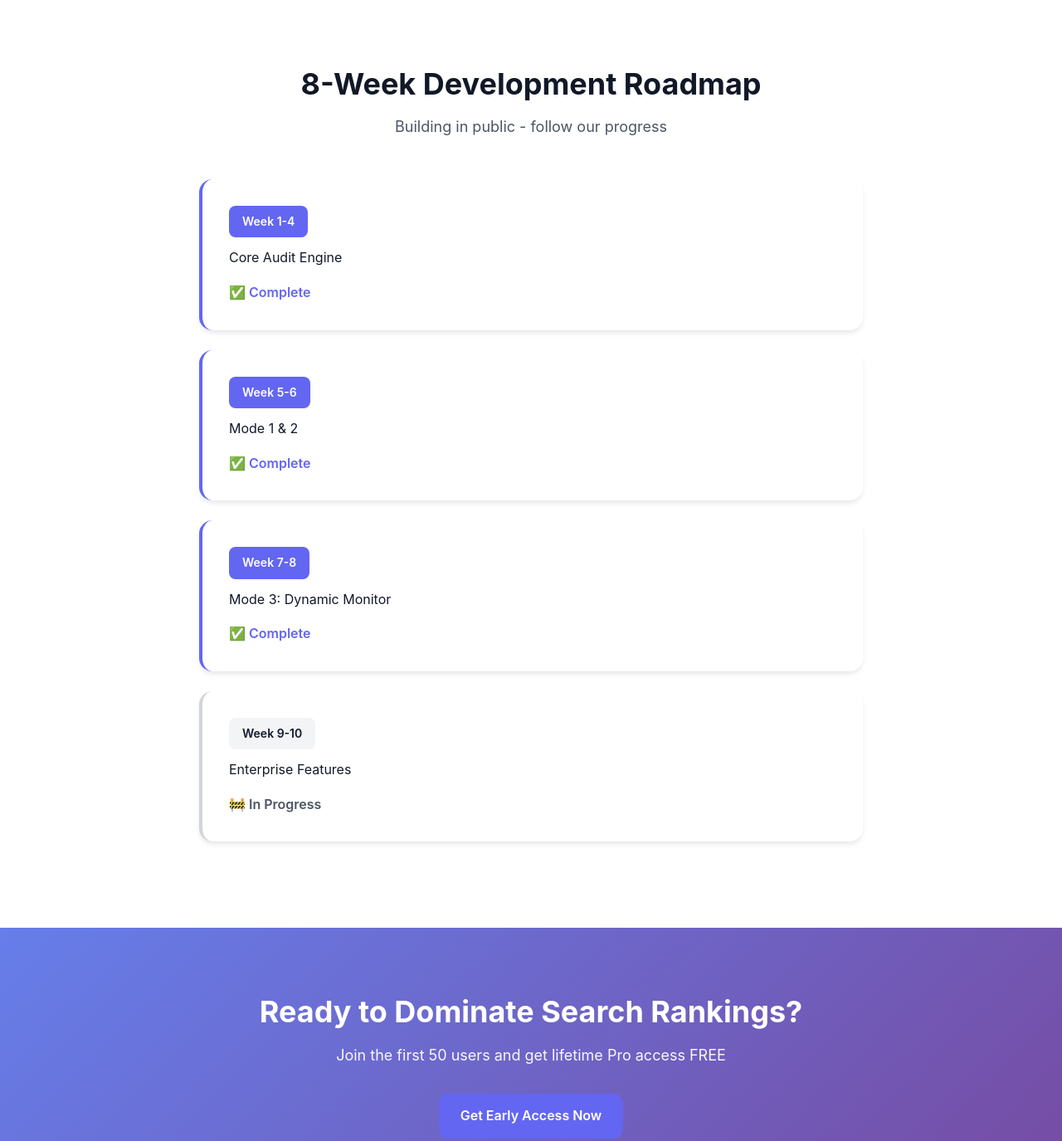
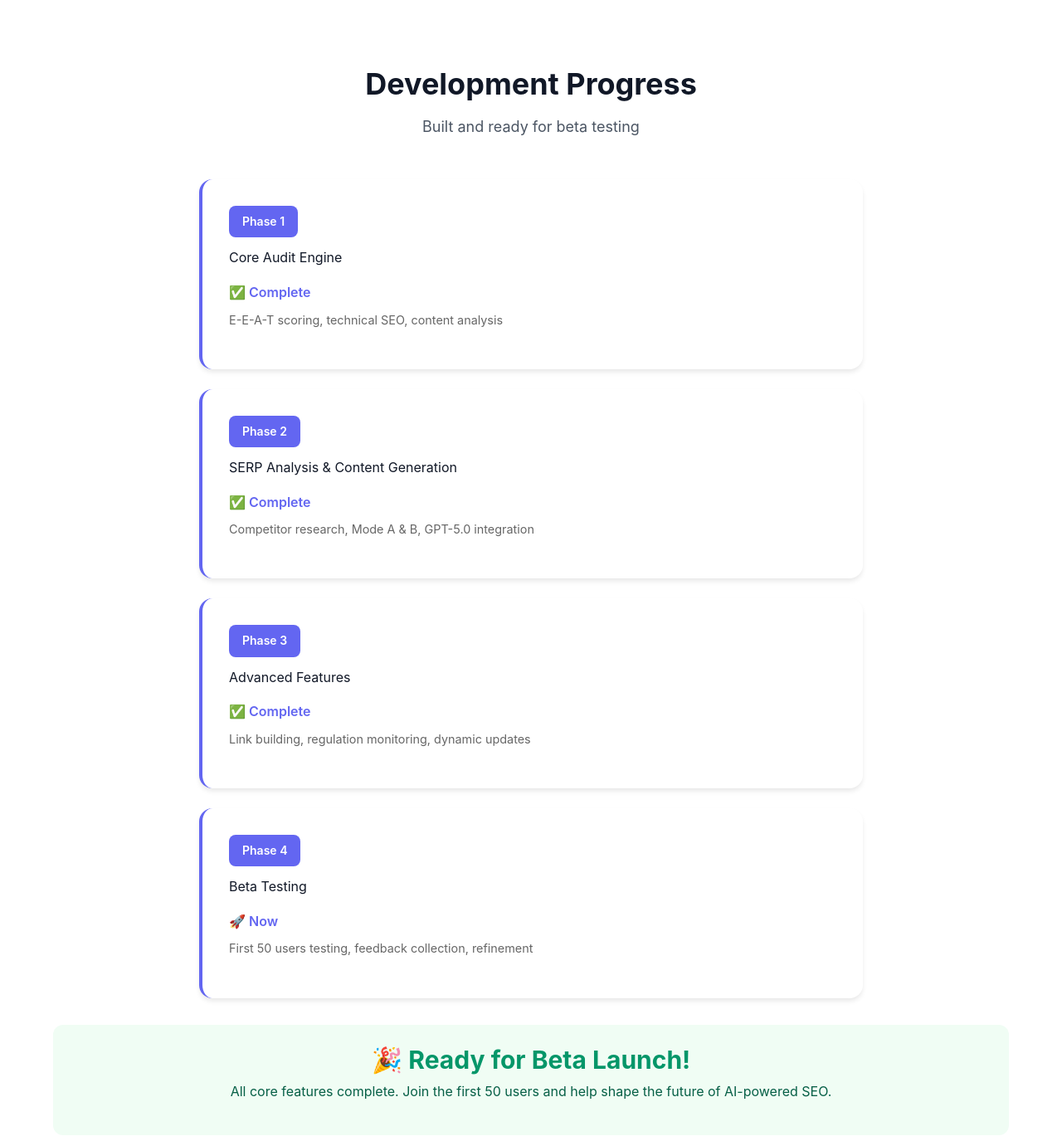
Before and after one commit to dannythehat/ranksmart, a website: page public/index.html in a window 1280 px wide. Shown: the part 3680-5055 px from the top of the page at 83% size. Drawn offline with Linux system fonts and the light colour scheme.

Commit message:
🎯 Update roadmap to reflect actual completion status

```diff
--- a/public/index.html
+++ b/public/index.html
@@ -296,33 +296,50 @@
     <!-- Roadmap Section -->
     <section id="roadmap" class="roadmap">
         <div class="container">
-            <h2 class="section-title">8-Week Development Roadmap</h2>
-            <p class="section-subtitle">Building in public - follow our progress</p>
+            <h2 class="section-title">Development Progress</h2>
+            <p class="section-subtitle">Built and ready for beta testing</p>
 
             <div class="roadmap-timeline">
                 <div class="roadmap-item active">
-                    <div class="roadmap-week">Week 1-4</div>
+                    <div class="roadmap-week">Phase 1</div>
                     <div class="roadmap-title">Core Audit Engine</div>
                     <div class="roadmap-status">✅ Complete</div>
+                    <p style="font-size: 0.9rem; color: #666; margin-top: 0.5rem;">
+                        E-E-A-T scoring, technical SEO, content analysis
+                    </p>
                 </div>
 
                 <div class="roadmap-item active">
-                    <div class="roadmap-week">Week 5-6</div>
-                    <div class="roadmap-title">Mode 1 & 2</div>
+                    <div class="roadmap-week">Phase 2</div>
+                    <div class="roadmap-title">SERP Analysis & Content Generation</div>
                     <div class="roadmap-status">✅ Complete</div>
+                    <p style="font-size: 0.9rem; color: #666; margin-top: 0.5rem;">
+                        Competitor research, Mode A & B, GPT-5.0 integration
+                    </p>
                 </div>
 
                 <div class="roadmap-item active">
-                    <div class="roadmap-week">Week 7-8</div>
-                    <div class="roadmap-title">Mode 3: Dynamic Monitor</div>
+                    <div class="roadmap-week">Phase 3</div>
+                    <div class="roadmap-title">Advanced Features</div>
                     <div class="roadmap-status">✅ Complete</div>
+                    <p style="font-size: 0.9rem; color: #666; margin-top: 0.5rem;">
+                        Link building, regulation monitoring, dynamic updates
+                    </p>
                 </div>
 
-                <div class="roadmap-item">
-                    <div class="roadmap-week">Week 9-10</div>
-                    <div class="roadmap-title">Enterprise Features</div>
-                    <div class="roadmap-status">🚧 In Progress</div>
+                <div class="roadmap-item active">
+                    <div class="roadmap-week">Phase 4</div>
+                    <div class="roadmap-title">Beta Testing</div>
+                    <div class="roadmap-status">🚀 Now</div>
+                    <p style="font-size: 0.9rem; color: #666; margin-top: 0.5rem;">
+                        First 50 users testing, feedback collection, refinement
+                    </p>
                 </div>
+            </div>
+
+            <div style="text-align: center; margin-top: 2rem; padding: 1.5rem; background: #f0fdf4; border-radius: 12px;">
+                <h3 style="color: #059669; margin-bottom: 0.5rem;">🎉 Ready for Beta Launch!</h3>
+                <p style="color: #065f46;">All core features complete. Join the first 50 users and help shape the future of AI-powered SEO.</p>
             </div>
         </div>
     </section>
```
